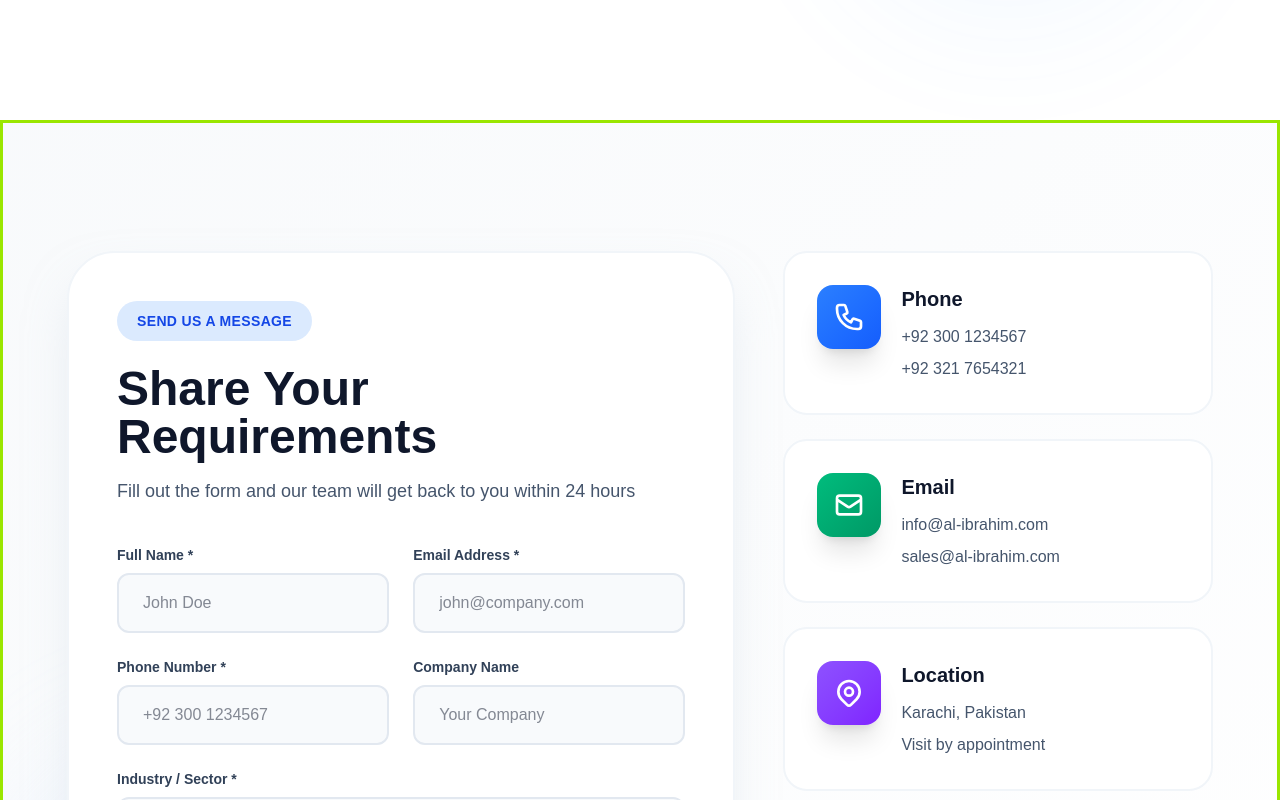
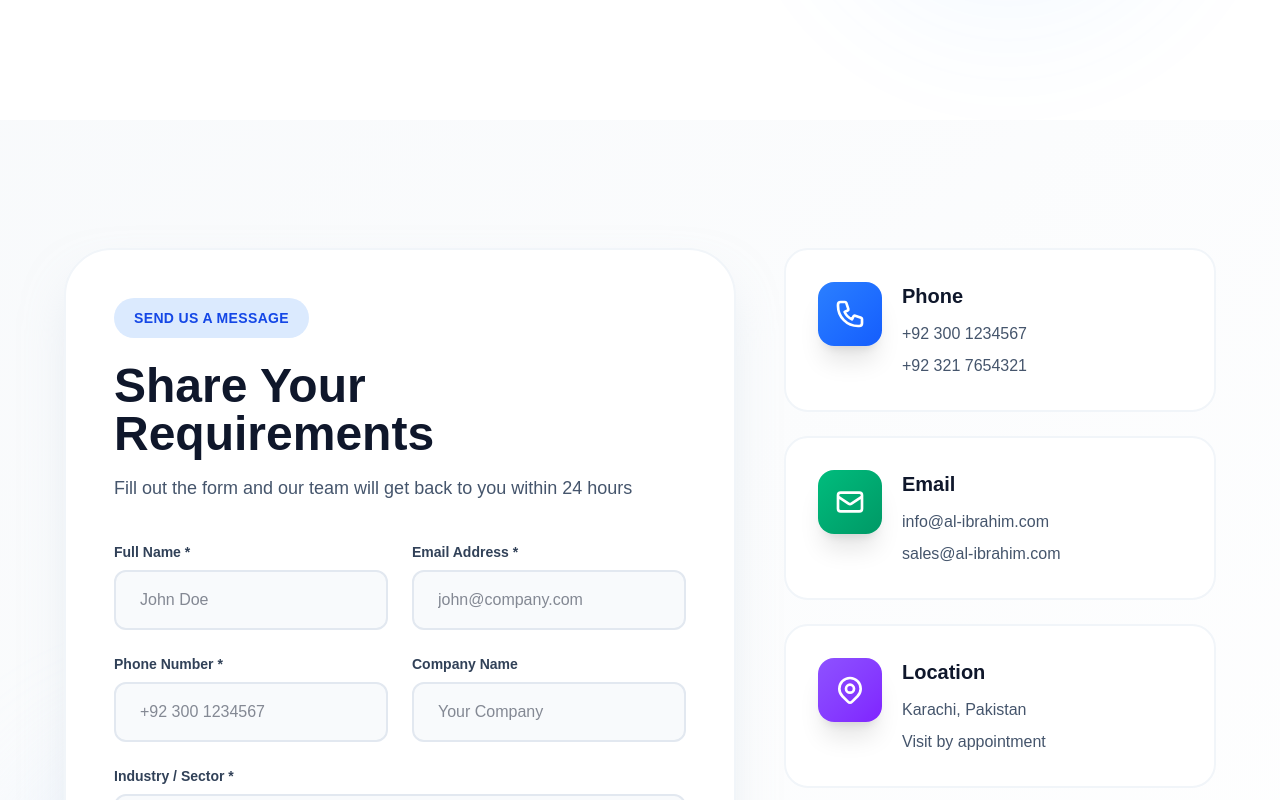
Before and after one commit to Huzaifa705/al_ibrahim_chemicals, a Next.js app: page /contact in a window 1280 px wide. Shown: the part 940-1740 px from the top of the page. Built offline with nearby package versions, Linux system fonts and the light colour scheme.

Commit message:
remove extra border on contact page

```diff
--- a/app/contact/contact-content.tsx
+++ b/app/contact/contact-content.tsx
@@ -235,7 +235,7 @@ export default function ContactContent() {
       </section>
 
       {/* Contact Form & Info Section */}
-      <section id="contact-form" className="py-16 sm:py-20 lg:py-24 xl:py-32 bg-gradient-to-br from-slate-50 to-white relative overflow-hidden border-3 border-lime-400">
+      <section id="contact-form" className="py-16 sm:py-20 lg:py-24 xl:py-32 bg-gradient-to-br from-slate-50 to-white relative overflow-hidden">
         <div className="absolute inset-0 opacity-30">
           <div className="absolute top-1/2 left-0 w-96 h-96 bg-blue-100 rounded-full blur-3xl"></div>
         </div>
```
